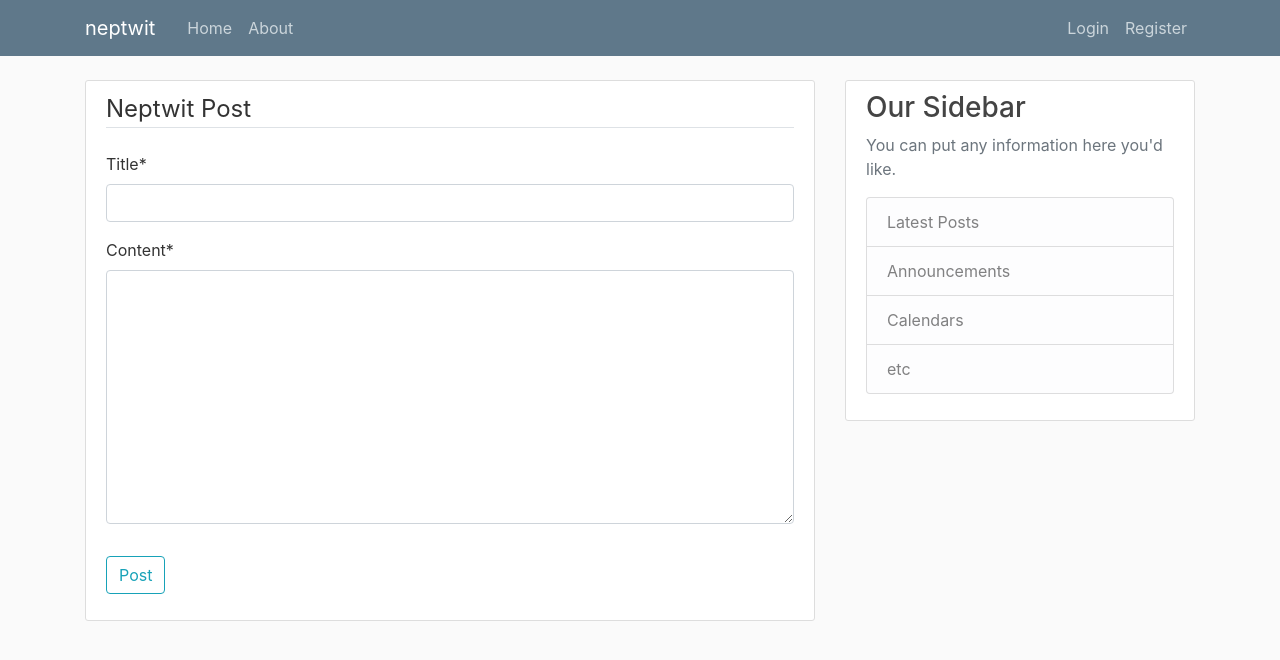
After one commit to Segamegadrive/neptwit, a Django app: page /post/new/ in a window 1280 px wide. The commit adds this page. Shown: the top 660 px of the page. Run offline with Django 3.2, Linux system fonts and the light colour scheme; some libraries are stand-ins or nearby versions.

Commit message:
CreateView imported for creating new post.

```diff
--- a/neptwit_proj/neptwit_blog/models.py
+++ b/neptwit_proj/neptwit_blog/models.py
@@ -1,6 +1,7 @@
 from django.db import models
 from django.utils import timezone
 from django.contrib.auth.models import User
+from django.urls import reverse
 
 
 class Post(models.Model):
@@ -11,3 +12,6 @@ class Post(models.Model):
 
     def __str__(self):
         return self.title
+
+    def get_absolute_url(self):
+        return reverse('post-detail', kwargs={'pk' : self.pk})
--- a/neptwit_proj/neptwit_blog/templates/neptwit_blog/home.html
+++ b/neptwit_proj/neptwit_blog/templates/neptwit_blog/home.html
@@ -9,7 +9,7 @@
                     <a class="mr-2" href="#">{{ post.author }}</a>
                     <small class="text-muted">{{ post.date_posted|date:"F d, Y" }}</small>
                 </div>
-                <h2><a class="article-title" href="#">{{ post.title }}</a></h2>
+                <h2><a class="article-title" href="{% url 'post-detail' post.id %}">{{ post.title }}</a></h2>
                 <p class="article-content">{{ post.content }}</p>
             </div>
         </article>
--- /dev/null
+++ b/neptwit_proj/neptwit_blog/templates/neptwit_blog/post_form.html
@@ -0,0 +1,17 @@
+{% extends "neptwit_blog/base.html" %}
+{% load crispy_forms_tags %}
+
+{% block content %}
+    <div class="content-section">
+        <form method="POST" enctype="multipart/form-data">
+            {% csrf_token %}
+            <fieldset class="form-group">
+                <legend class="border-bottom mb-4">Neptwit Post</legend>
+                {{ form|crispy }}
+            </fieldset>
+            <div class="form-group">
+                <button class="btn btn-outline-info" type="submit">Post</button>
+            </div>
+        </form>
+    </div>
+{% endblock content %}
--- a/neptwit_proj/neptwit_blog/urls.py
+++ b/neptwit_proj/neptwit_blog/urls.py
@@ -1,5 +1,5 @@
 from django.urls import path
-from .views import PostListView, PostDetailView
+from .views import PostListView, PostDetailView, PostCreateView
 from . import views
 
 
@@ -7,5 +7,6 @@ from . import views
 urlpatterns = [
     path('', PostListView.as_view(), name='neptwitblog-home'),
     path('post/<int:pk>/', PostDetailView.as_view(), name='post-detail'),
+    path('post/new/', PostCreateView.as_view(), name='post-create'),
     path('about/', views.about, name='neptwitblog-about'),
 ]
--- a/neptwit_proj/neptwit_blog/views.py
+++ b/neptwit_proj/neptwit_blog/views.py
@@ -1,5 +1,9 @@
 from django.shortcuts import render
-from django.views.generic import ListView, DetailView
+from django.views.generic import (
+    ListView,
+    DetailView,
+    CreateView
+)
 from django.http import HttpResponse
 from .models import Post
 
@@ -24,5 +28,14 @@ class PostDetailView(DetailView):
     model = Post
 
 
+class PostCreateView(CreateView):
+    model = Post
+    fields = ['title', 'content']
+
+    def form_valid(self, form):
+        form.instance.author = self.request.user
+        return super().form_valid(form)
+
+
 def about(request):
     return render(request, 'neptwit_blog/about.html', {'title': 'About'})
```
Also changed, not shown: neptwit_proj/db.sqlite3.
